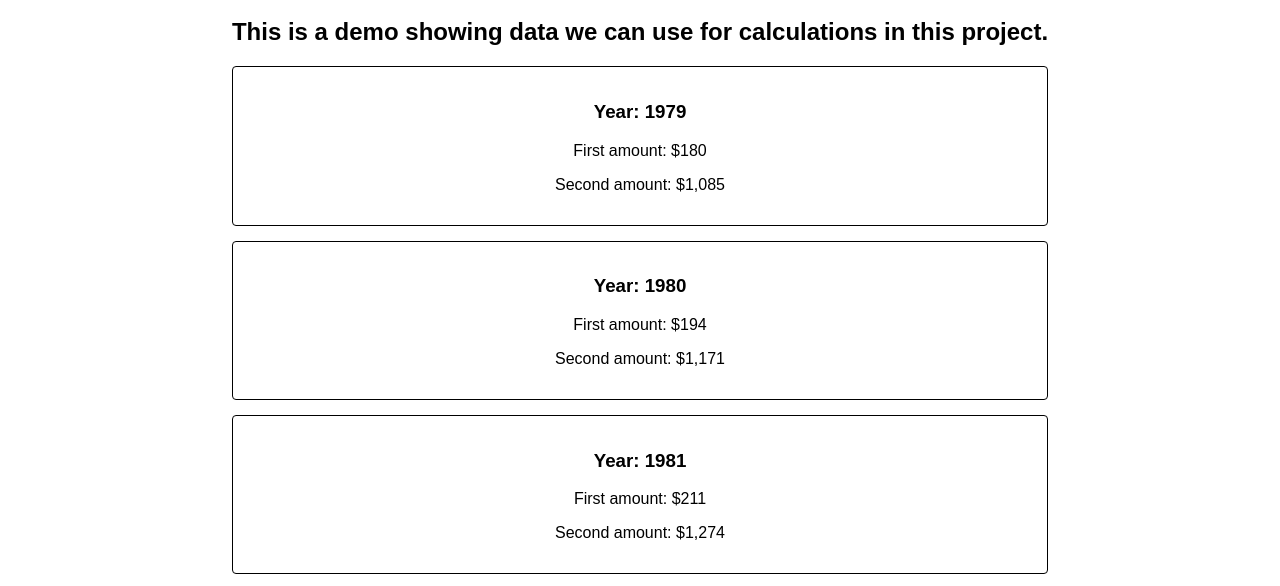
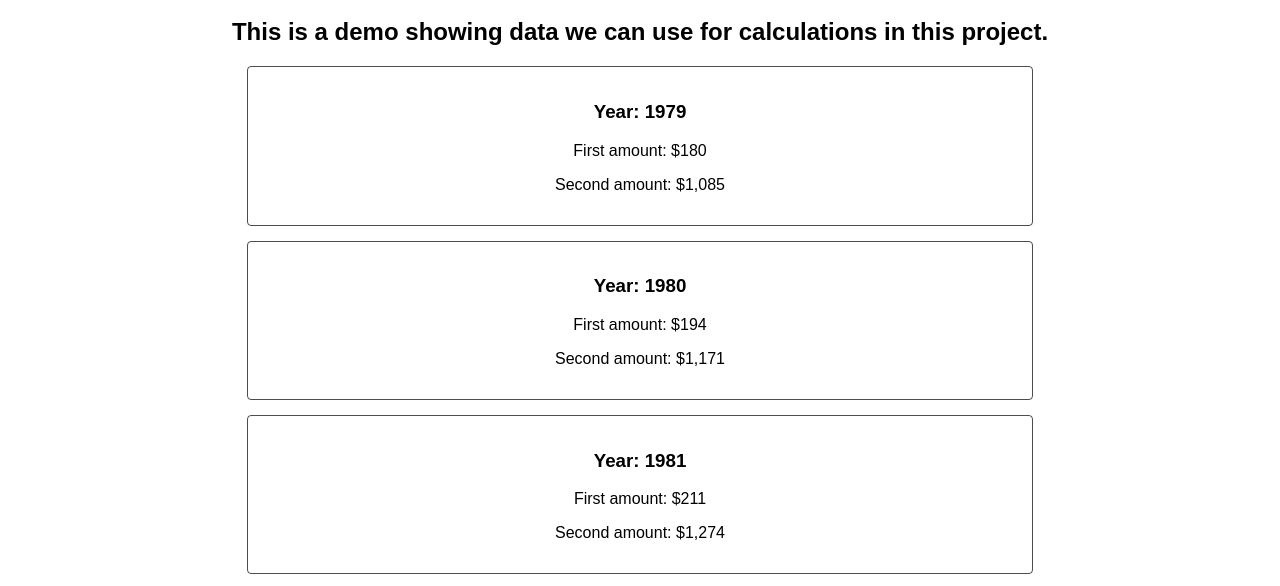
Before and after one commit to codeforboston/windfall-elimination, a Gatsby site: page /data in a window 1280 px wide. Shown: the part 190-776 px from the top of the page. Built offline with nearby package versions, Linux system fonts and the light colour scheme; Gatsby itself is replaced by a stand-in of ours.

Commit message:
clean up page exports

```diff
--- a/src/pages/data.tsx
+++ b/src/pages/data.tsx
@@ -1,29 +1,19 @@
 import React from "react";
 import { bendpoints } from "../static/json";
-import styled from "@emotion/styled";
-import { radii, spacing } from "../constants";
+import { Card } from "../components";
 
-const Wrapper = styled("div")`
-    border: 1px solid black;
-    border-radius: ${radii[0]};
-    margin: ${spacing[1]} 0;
-    padding: ${spacing[1]};
-`;
-
-export default () => {
-    return (
+export default () => (
     <>
         <h1>Benefit Formula Bendpoints</h1>
         <h2>This is a demo showing data we can use for calculations in this project.</h2>
         {
             bendpoints.map((bendpoint, index) => (
-                    <Wrapper key={index}>
+                <Card key={index}>
                     <h3 >Year: { bendpoint.year }</h3>
                     <p>First amount: ${ bendpoint.firstAmount }</p>
                     <p>Second amount: ${ bendpoint.secondAmount }</p>
-                    </Wrapper>
+                </Card>
             ))
         }
     </>
 )
-};
--- a/src/pages/index.tsx
+++ b/src/pages/index.tsx
@@ -2,7 +2,7 @@ import React from "react"
 import { Link } from "gatsby"
 import { LinkWrapper, SEO } from "../components";
 
-const IndexPage = () => (
+export default () => (
     <>
         <SEO title="Home" keywords={[`gatsby`, `application`, `react`]} />
         <h2>DEMO</h2>
@@ -14,5 +14,3 @@ const IndexPage = () => (
         </LinkWrapper>
     </>
 )
-
-export default IndexPage
--- a/src/pages/prescreen-1.tsx
+++ b/src/pages/prescreen-1.tsx
@@ -1,7 +1,7 @@
 import React from "react"
 import { ButtonLink, ButtonLinkRed, TextBlock, SEO } from "../components";
 
-const PreScreen1 = () => (
+export default () => (
     <>
         <SEO title="Prescreen 1" keywords={[`gatsby`, `application`, `react`]} />
         <h2>Pre-Screen</h2>
@@ -31,5 +31,3 @@ const PreScreen1 = () => (
         <ButtonLink to="/prescreen-1b/">Start</ButtonLink>
     </>
 )
-
-export default PreScreen1;
--- a/src/pages/prescreen-1b.tsx
+++ b/src/pages/prescreen-1b.tsx
@@ -1,7 +1,7 @@
 import React from "react"
 import { ButtonLink, ButtonLinkRed, Card, Form, HelperText, Message, QuestionText, SEO } from "../components";
 
-const PreScreen1b = () => (
+export default () => (
     <>
         <SEO title="Prescreen 1b" keywords={[`gatsby`, `application`, `react`]} />
         <h2>Am I affected by WEP?</h2>
@@ -41,5 +41,3 @@ const PreScreen1b = () => (
         <ButtonLink to="/prescreen-2/">Submit</ButtonLink>
     </>
 )
-
-export default PreScreen1b;
--- a/src/pages/prescreen-2.tsx
+++ b/src/pages/prescreen-2.tsx
@@ -1,7 +1,7 @@
 import React from "react"
 import { ButtonLink, ButtonLinkRed, Card, Form, HelperText, QuestionText, SEO, TextBlock } from "../components";
 
-const PreScreen2 = () => (
+export default () => (
     <>
         <SEO title="Prescreen 2" keywords={[`gatsby`, `application`, `react`]} />
         <h2>Getting your earnings record</h2>
@@ -54,5 +54,3 @@ const PreScreen2 = () => (
         <ButtonLink to="/screen-1/">Submit</ButtonLink>
     </>
 )
-
-export default PreScreen2;
--- a/src/pages/screen-1.tsx
+++ b/src/pages/screen-1.tsx
@@ -1,7 +1,7 @@
 import React from "react"
 import { ButtonLink, ButtonLinkRed, Card, Form, Input, Message, SEO, TextBlock, HelperText } from "../components"
 
-const Screen1 = () => (
+export default () => (
     <>
         <SEO title="Screen 1" />
         <h2>Background information</h2>
@@ -44,5 +44,3 @@ const Screen1 = () => (
         <ButtonLink to="/screen-2/">Submit</ButtonLink>
     </>
 );
-
-export default Screen1;
--- a/src/pages/screen-2.tsx
+++ b/src/pages/screen-2.tsx
@@ -1,7 +1,7 @@
 import React from "react"
 import { ButtonLink, ButtonLinkRed, Form, Input, SEO } from "../components";
 
-const Screen2 = () => (
+export default () => (
     <>
         <SEO title="Screen 2" />
         <h2>Screen 2!</h2>
@@ -20,5 +20,3 @@ const Screen2 = () => (
         <ButtonLink to="/screen-3/">Submit</ButtonLink>
     </>
 );
-
-export default Screen2;
--- a/src/pages/screen-3.tsx
+++ b/src/pages/screen-3.tsx
@@ -1,7 +1,7 @@
 import React from "react"
 import { ButtonLink, ButtonLinkRed, SEO } from "../components";
 
-const Screen3 = () => (
+export default () => (
     <>
         <SEO title="Screen 3" />
         <h2>Screen 3!</h2>
@@ -12,5 +12,3 @@ const Screen3 = () => (
         <ButtonLink to="/">Go Home</ButtonLink>
     </>
 );
-
-export default Screen3;
```
Lines whose indentation alone changed are shown as unchanged.
